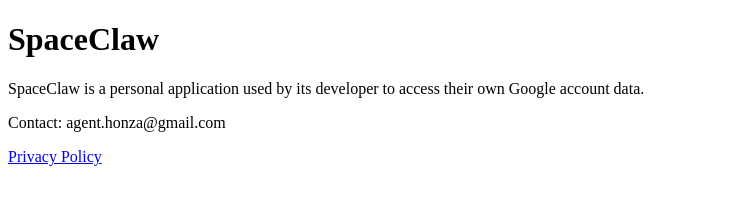
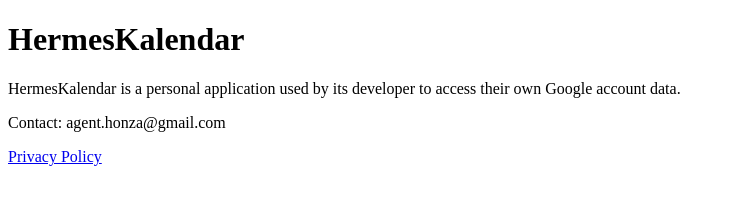
Before and after one commit to agenthonza-blip/agenthonza-blip.github.io, a plain HTML site: page index.html in a window 1280 px wide. Shown: the whole page, without its empty margins (0-735 px from the left). Drawn offline with Linux system fonts and the light colour scheme.

Commit message:
Update index.html

```diff
--- a/index.html
+++ b/index.html
@@ -1,9 +1,9 @@
 <!doctype html>
 <html lang="en">
-<head><meta charset="utf-8"><title>SpaceClaw</title></head>
+<head><meta charset="utf-8"><title>HermesKalendar</title></head>
 <body>
-<h1>SpaceClaw</h1>
-<p>SpaceClaw is a personal application used by its developer to access their own Google account data.</p>
+<h1>HermesKalendar</h1>
+<p>HermesKalendar is a personal application used by its developer to access their own Google account data.</p>
 <p>Contact: agent.honza@gmail.com</p>
 <p><a href="privacy.html">Privacy Policy</a></p>
 </body>
```
